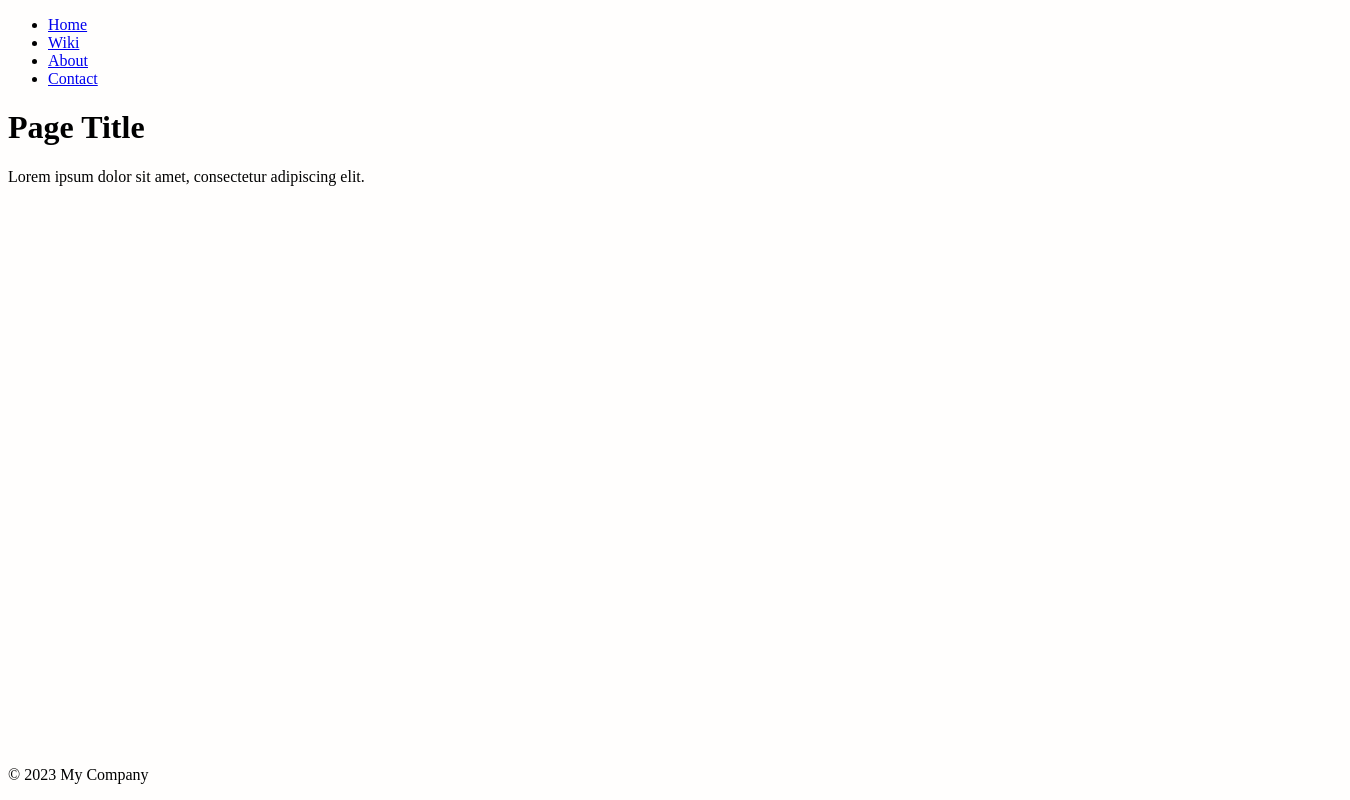
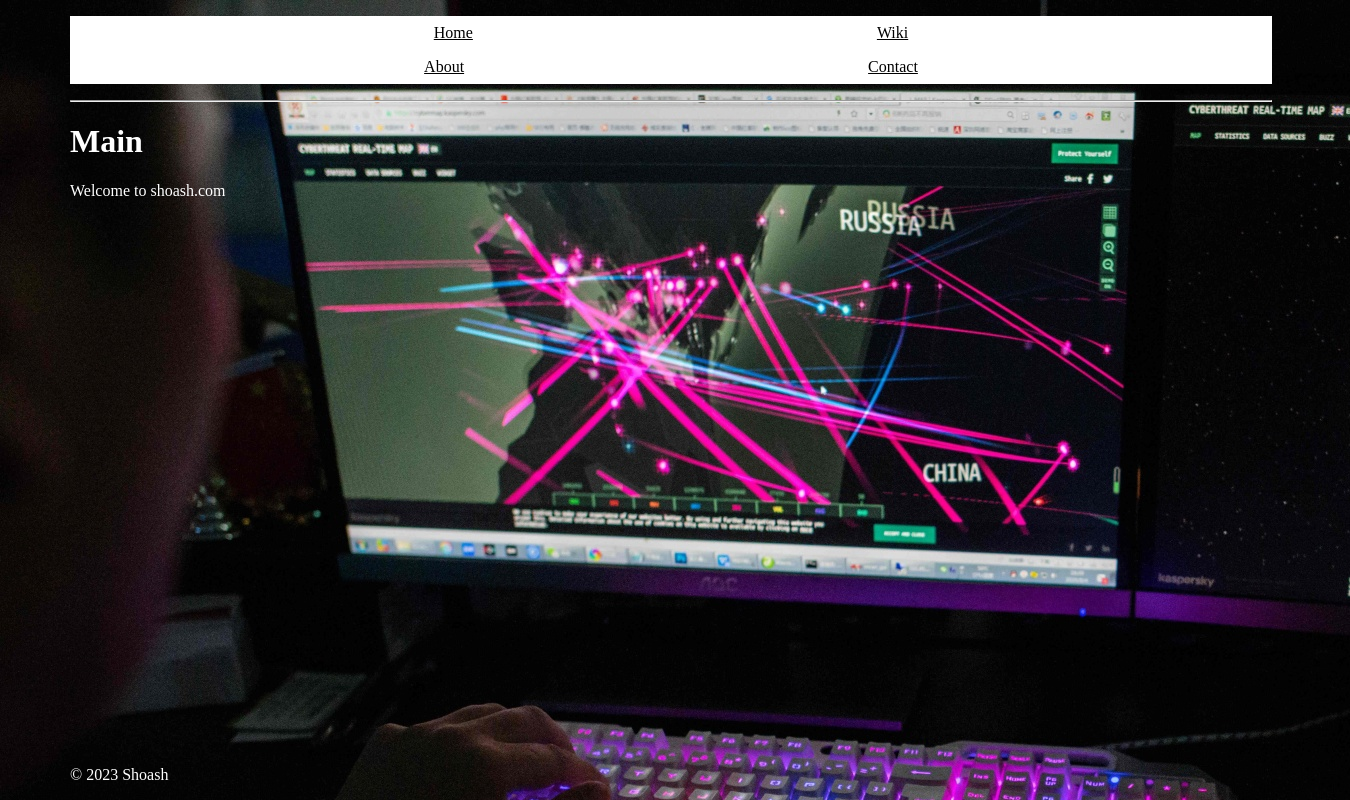
Before and after one commit to TheGitMux/shoash, a plain HTML site: page index.html in a window 1280 px wide. Shown: the whole page, 1350 px wide, since content can reach past the window. Drawn offline with Linux system fonts and the light colour scheme.

Commit message:
Embellishment
Signed-off-by: Edward Bates <gitmux@stemux.com>

```diff
--- a/index.html
+++ b/index.html
@@ -8,21 +8,22 @@
   </head>
   <body>
     <header>
-      <nav>
+      <nav class="first">
 	<ul>
 	  <li><a href="https://shoash.com">Home</a></li>
 	  <li><a href="https://shoash.com/reference/wiki/index.html">Wiki</a></li>
 	  <li><a href="#">About</a></li>
 	  <li><a href="#">Contact</a></li>
 	</ul>
+	<hr>
       </nav>
     </header>
     <main>
-      <h1>Page Title</h1>
-      <p>Lorem ipsum dolor sit amet, consectetur adipiscing elit.</p>
+      <h1>Main</h1>
+      <p>Welcome to shoash.com</p>
     </main>
     <footer>
-      <p>&copy; 2023 My Company</p>
+      <p>&copy; 2023 Shoash</p>
     </footer>
   </body>
 </html>
--- a/style.css
+++ b/style.css
@@ -1,6 +1,9 @@
 body {
     background-color: #FFFEFD;
+    background-image: url(image/1.jpg);
+    color: #FFFFFF;
     foreground-color: #0C0D0D;
+    margin-left: 70px;
 }
 
 footer {
@@ -21,14 +24,22 @@
 }
 
 .first ul {
-    display: flex;
-    list-style: none;
-    margin-left: 0px;
-    padding-left: 0px;
+    padding: 0px;
+    background-color: #FFFFFF;
+    overflow: hidden;
+    text-align: center;
 }
 
-.first ul li:not(:last-child) {
-    border-right: 1px solid #000000;
-    margin-right: 50px;
-    padding-bottom: 10px;
+.first ul > li {
+    display: inline-block;
 }
+
+.first ul > li a {
+    color: #000000;
+    display: block;
+    padding: 08px 200px;
+}
+
+.first ul > li a:hover {
+    background-color: #787D7B
+}
```
Also changed, not shown: image/1.jpg (added).
